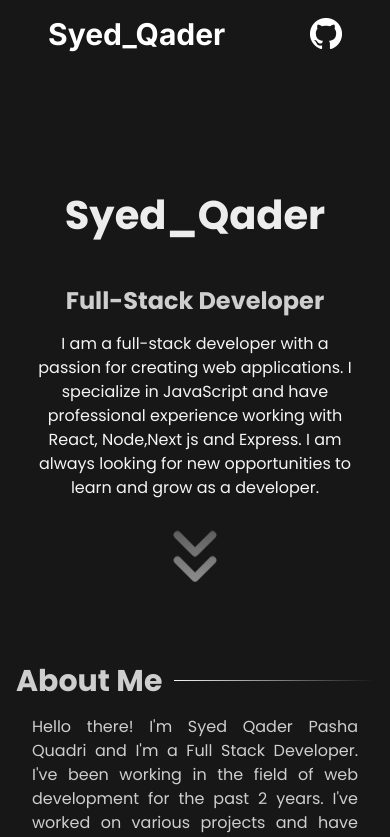
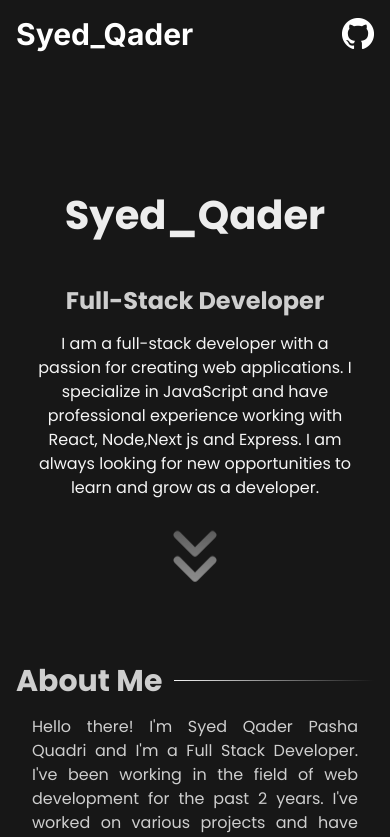
Before and after one commit to FarhanQuadri25/My_portfolio, a Next.js app: page / in a window 390 px wide. Shown: the top 837 px of the page. Built offline with nearby package versions, Linux system fonts and the light colour scheme.

Commit message:
new-img-5-commit

```diff
--- a/components/about/About.tsx
+++ b/components/about/About.tsx
@@ -45,7 +45,7 @@ const About = () => {
           </p>
           <br />
 
-          <p className="text-[#cecece] text-lg font-poppins">
+          <p className="text-[#cecece] text-lg  font-poppins">
             I&apos;ve been upto date with the latest technologies and have
             experience in working with various libraries and frameworks
           </p>
--- /dev/null
+++ b/components/nav/Nav.module.scss
@@ -0,0 +1,8 @@
+.nav__adjust {
+}
+
+@media (max-width: 599px) {
+  .nav__adjust {
+    padding-inline: 0;
+  }
+}
--- a/components/nav/Nav.tsx
+++ b/components/nav/Nav.tsx
@@ -3,11 +3,12 @@
 import GitHub from "@/svg/GitHub";
 import Link from "next/link";
 import { motion } from "motion/react";
+import styles from "./Nav.module.scss";
 
 const Nav = () => {
   return (
     <header className="new-container">
-      <nav className="flex justify-between items-center py-4 px-8 ">
+      <nav className={`flex justify-between items-center ${styles.nav__adjust} py-4 px-8`} >
         <Link href={"/"}>
           <motion.p
             initial={{ opacity: 0, x: -30 }}
```
Also changed, not shown: 1 other file (tests, documents, lock files or other folders).
